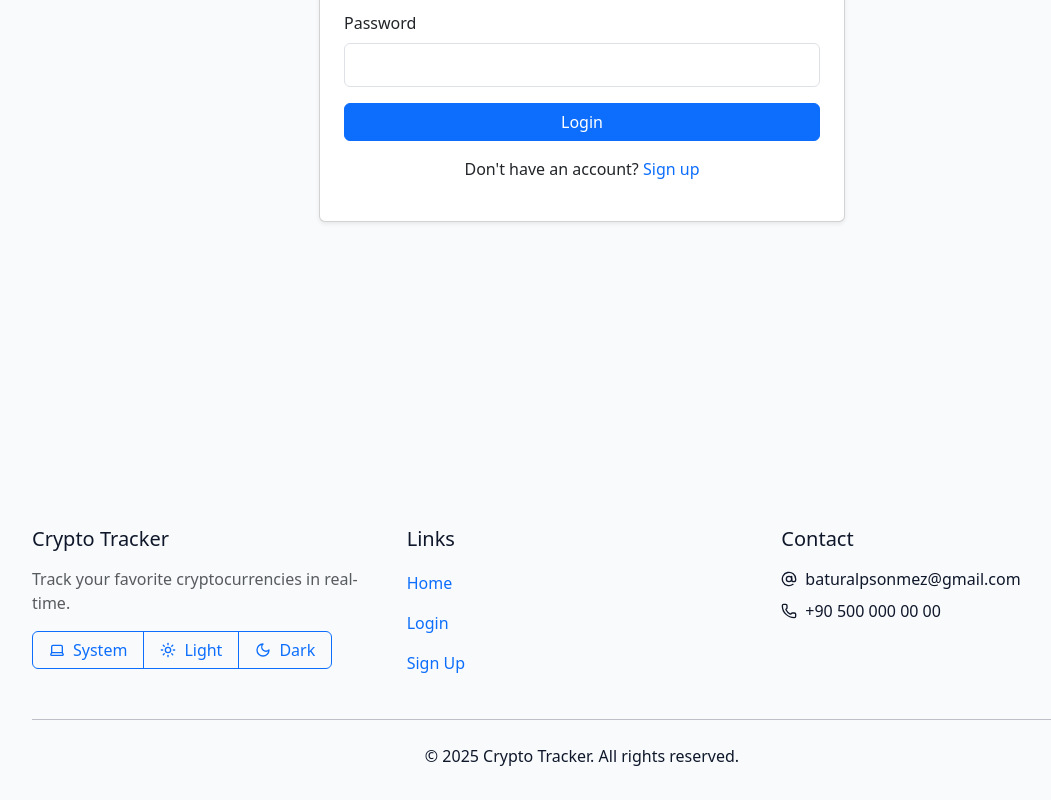
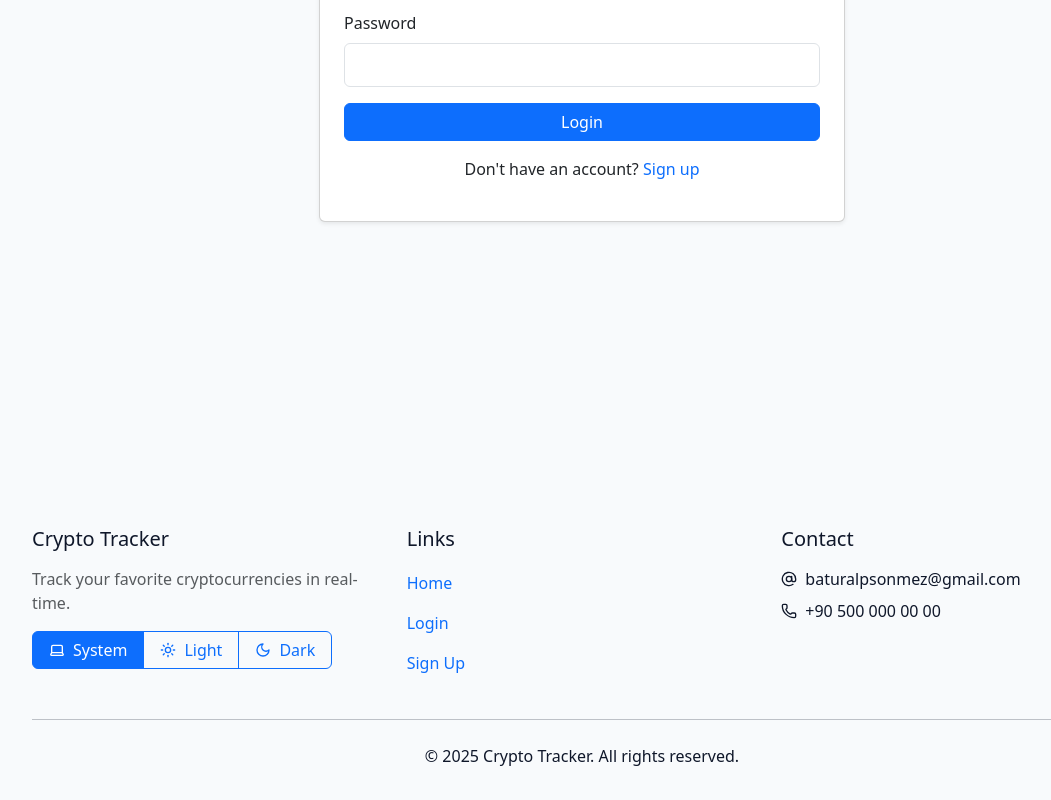
Before and after one commit to Baturalp52/cryptocurrency-tracking-app, a Next.js app in the folder frontend/: page /auth/login in a window 1280 px wide. Shown: the part 461-1261 px from the top of the page, without its empty margins (58-1109 px from the left). Built offline with nearby package versions, Linux system fonts and the light colour scheme; no server answers.

Commit message:
Improve theme toggle UI with active state and default system theme

```diff
--- a/frontend/src/components/theme-toggle.tsx
+++ b/frontend/src/components/theme-toggle.tsx
@@ -13,12 +13,14 @@ export default function ThemeToggle() {
         className="btn-check"
         name="theme-options"
         id="theme-system"
-        checked={theme === "system"}
+        checked={theme === "system" || !theme}
         onChange={() => setTheme("system")}
         autoComplete="off"
       />
       <label
-        className="btn btn-outline-primary d-flex align-items-center gap-2"
+        className={`btn btn-outline-primary d-flex align-items-center gap-2 ${
+          theme === "system" || !theme ? "active" : ""
+        }`}
         htmlFor="theme-system"
       >
         <Laptop size={16} />
@@ -35,7 +37,9 @@ export default function ThemeToggle() {
         autoComplete="off"
       />
       <label
-        className="btn btn-outline-primary d-flex align-items-center gap-2"
+        className={`btn btn-outline-primary d-flex align-items-center gap-2 ${
+          theme === "light" ? "active" : ""
+        }`}
         htmlFor="theme-light"
       >
         <Sun size={16} />
@@ -52,7 +56,9 @@ export default function ThemeToggle() {
         autoComplete="off"
       />
       <label
-        className="btn btn-outline-primary d-flex align-items-center gap-2"
+        className={`btn btn-outline-primary d-flex align-items-center gap-2 ${
+          theme === "dark" ? "active" : ""
+        }`}
         htmlFor="theme-dark"
       >
         <Moon size={16} />
```
